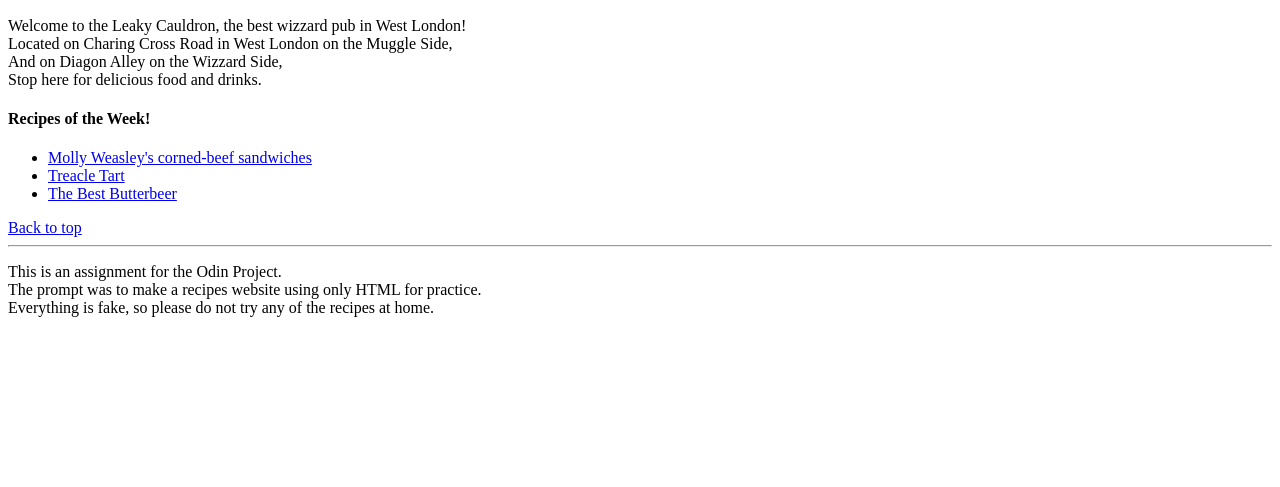
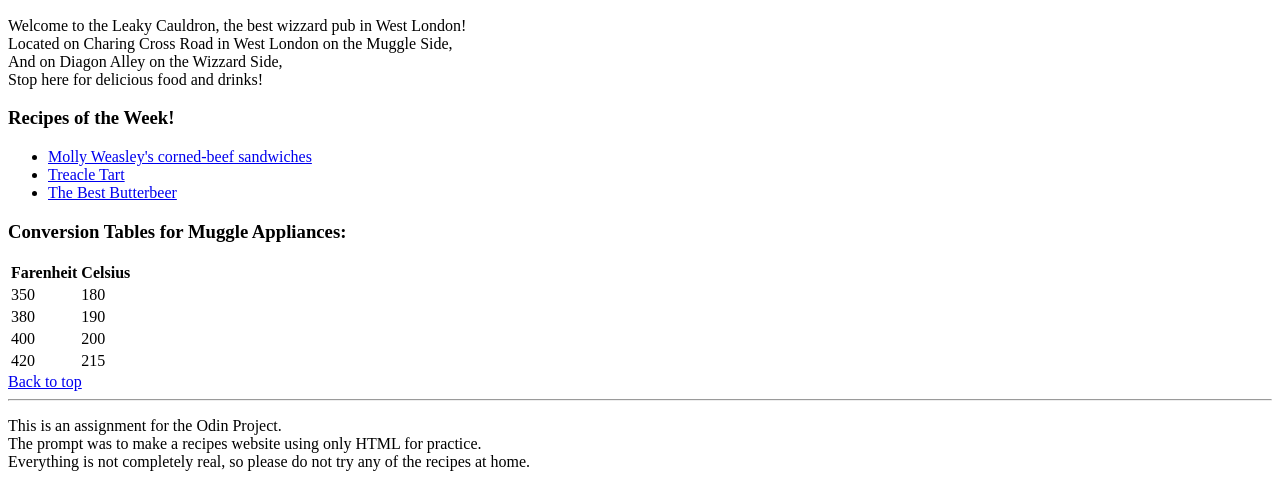
Before and after one commit to Haelina971/op_recipes, a plain HTML site: page index.html in a window 1280 px wide. Shown: the part 460-947 px from the top of the page. Before the commit the page ends 800 px from the top, so only its background shows below. Drawn offline with Linux system fonts and the light colour scheme.

Commit message:
Added temperature conversion table Changed phrasing in footer

```diff
--- a/index.html
+++ b/index.html
@@ -20,23 +20,46 @@
         Welcome to the Leaky Cauldron, the best wizzard pub in West London!<br>
         Located on Charing Cross Road in West London on the Muggle Side,<br>
         And on Diagon Alley on the Wizzard Side,<br>
-        Stop here for delicious food and drinks.
+        Stop here for delicious food and drinks!
     </p>
     <p>
-        <h4>Recipes of the Week!</h4>
+        <h3>Recipes of the Week!</h3>
         <ul>
             <li><a href="recipes/corned_beef.html">Molly Weasley's corned-beef sandwiches</a></li>
             <li><a href="recipes/treacle_tart.html">Treacle Tart</a></li>
             <li><a href="recipes/butterbeer.html">The Best Butterbeer</a></li>
         </ul>
     </p>
+    <h3>Conversion Tables for Muggle Appliances:</h3>
+    <table>
+        <tr>
+            <th>Farenheit</th>
+            <th>Celsius</th>
+        </tr>
+        <tr>
+            <td>350</td>
+            <td>180</td>
+        </tr>
+        <tr>
+            <td>380</td>
+            <td>190</td>
+        </tr>
+        <tr>
+            <td>400</td>
+            <td>200</td>
+        </tr>
+        <tr>
+            <td>420</td>
+            <td>215</td>
+        </tr>
+    </table>
     <a href="#top">Back to top</a>
     <hr>
     <footer>
         <p>
             This is an assignment for the Odin Project.<br>
             The prompt was to make a recipes website using only HTML for practice.<br>
-            Everything is fake, so please do not try any of the recipes at home.
+            Everything is not completely real, so please do not try any of the recipes at home.
         </p>
     </footer>
 </body>
```
Also changed, not shown: 1 other file.
